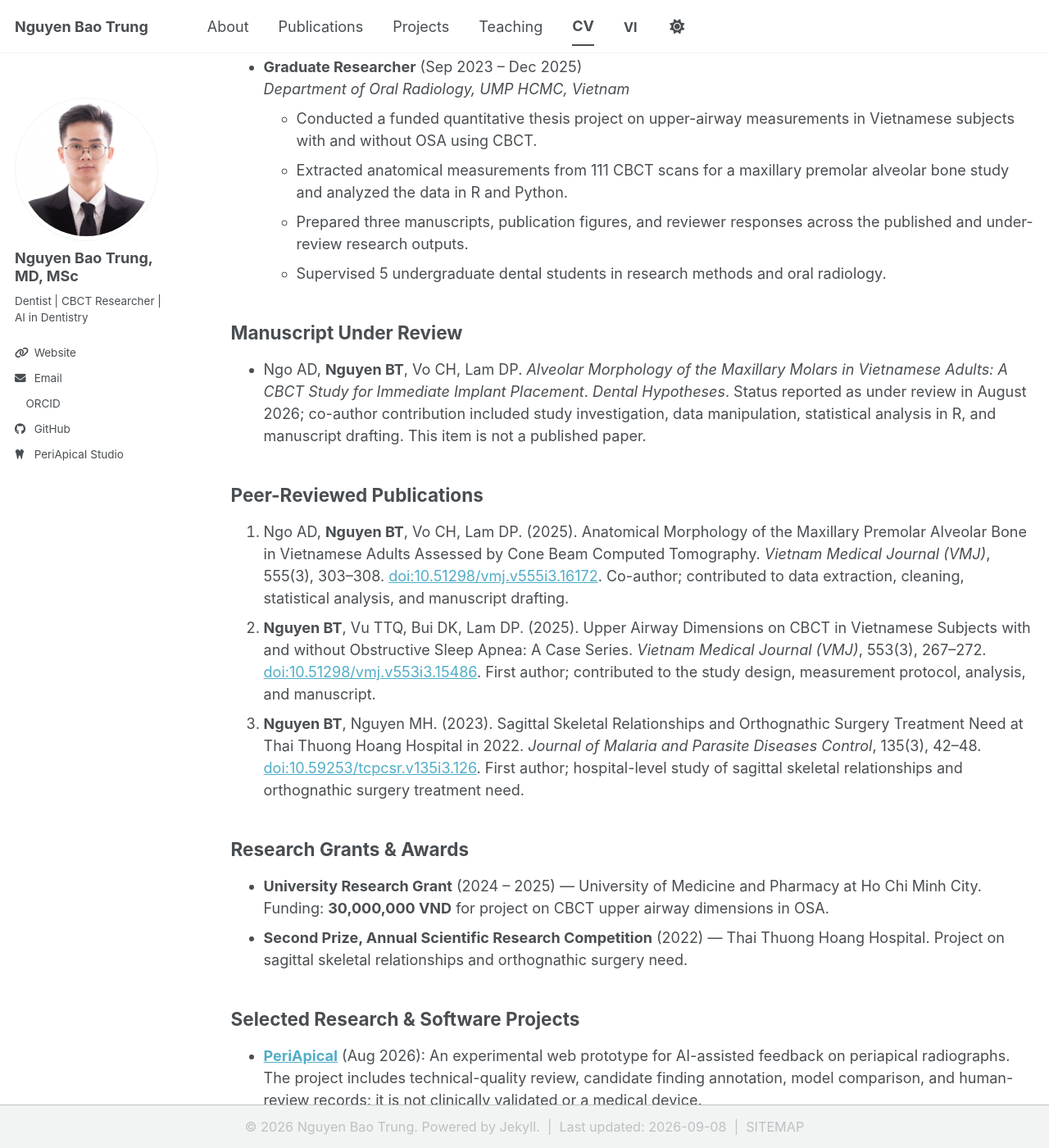
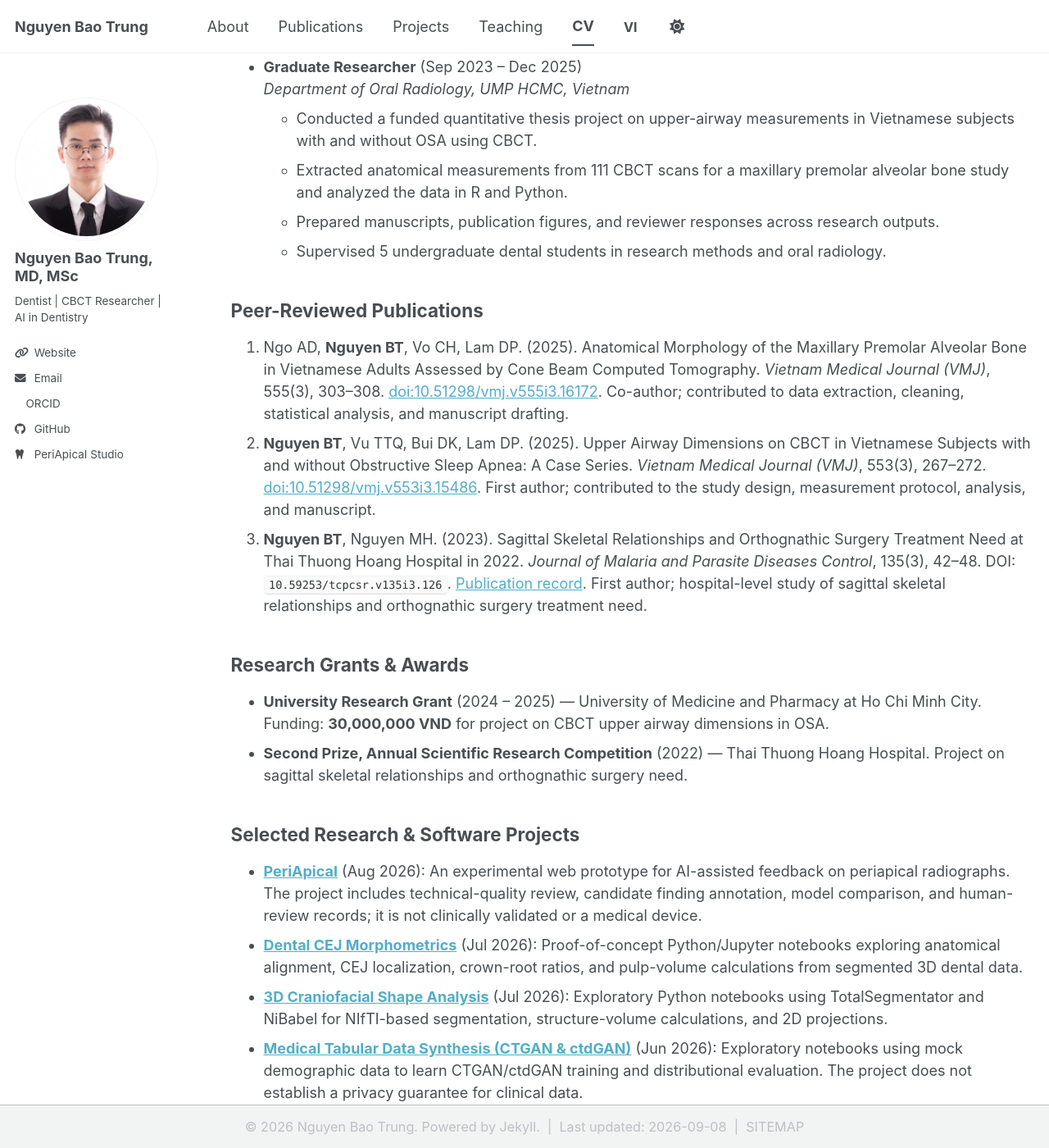
Before and after one commit to trungnb/trungnb.github.io, a Jekyll site: the page built from _pages/cv.md, in a window 1280 px wide and 1400 px high, scrolled down 961 px. Shown: the whole window at 82% size. Built offline with Jekyll 4.4.1, drawn with Linux system fonts in a browser that asks for light colours; a style sheet for code colours, icons or effects is not loaded.

Commit message:
update
update

```diff
--- a/_pages/cv.md
+++ b/_pages/cv.md
@@ -34,16 +34,13 @@ redirect_from:
   *Department of Oral Radiology, UMP HCMC, Vietnam*
   * Conducted a funded quantitative thesis project on upper-airway measurements in Vietnamese subjects with and without OSA using CBCT.
   * Extracted anatomical measurements from 111 CBCT scans for a maxillary premolar alveolar bone study and analyzed the data in R and Python.
-  * Prepared three manuscripts, publication figures, and reviewer responses across the published and under-review research outputs.
+  * Prepared manuscripts, publication figures, and reviewer responses across research outputs.
   * Supervised 5 undergraduate dental students in research methods and oral radiology.
-
-## Manuscript Under Review
-* Ngo AD, **Nguyen BT**, Vo CH, Lam DP. *Alveolar Morphology of the Maxillary Molars in Vietnamese Adults: A CBCT Study for Immediate Implant Placement*. *Dental Hypotheses*. Status reported as under review in August 2026; co-author contribution included study investigation, data manipulation, statistical analysis in R, and manuscript drafting. This item is not a published paper.
 
 ## Peer-Reviewed Publications
 1. Ngo AD, **Nguyen BT**, Vo CH, Lam DP. (2025). Anatomical Morphology of the Maxillary Premolar Alveolar Bone in Vietnamese Adults Assessed by Cone Beam Computed Tomography. *Vietnam Medical Journal (VMJ)*, 555(3), 303–308. [doi:10.51298/vmj.v555i3.16172](https://doi.org/10.51298/vmj.v555i3.16172). Co-author; contributed to data extraction, cleaning, statistical analysis, and manuscript drafting.
 2. **Nguyen BT**, Vu TTQ, Bui DK, Lam DP. (2025). Upper Airway Dimensions on CBCT in Vietnamese Subjects with and without Obstructive Sleep Apnea: A Case Series. *Vietnam Medical Journal (VMJ)*, 553(3), 267–272. [doi:10.51298/vmj.v553i3.15486](https://doi.org/10.51298/vmj.v553i3.15486). First author; contributed to the study design, measurement protocol, analysis, and manuscript.
-3. **Nguyen BT**, Nguyen MH. (2023). Sagittal Skeletal Relationships and Orthognathic Surgery Treatment Need at Thai Thuong Hoang Hospital in 2022. *Journal of Malaria and Parasite Diseases Control*, 135(3), 42–48. [doi:10.59253/tcpcsr.v135i3.126](https://doi.org/10.59253/tcpcsr.v135i3.126). First author; hospital-level study of sagittal skeletal relationships and orthognathic surgery treatment need.
+3. **Nguyen BT**, Nguyen MH. (2023). Sagittal Skeletal Relationships and Orthognathic Surgery Treatment Need at Thai Thuong Hoang Hospital in 2022. *Journal of Malaria and Parasite Diseases Control*, 135(3), 42–48. DOI: `10.59253/tcpcsr.v135i3.126`. [Publication record](https://www.researchgate.net/publication/372064327_TUONG_QUAN_XUONG_HAM_CHIEU_TRUOC_SAU_VA_TY_LE_CAN_DIEU_TRI_PHAU_THUAT_CHINH_HINH_THEO_IOFTN_TAI_BENH_VIEN_THAI_THUONG_HOANG_NAM_2022). First author; hospital-level study of sagittal skeletal relationships and orthognathic surgery treatment need.
 
 ## Research Grants & Awards
 * **University Research Grant** (2024 – 2025) — University of Medicine and Pharmacy at Ho Chi Minh City. Funding: **30,000,000 VND** for project on CBCT upper airway dimensions in OSA.
```
Also changed, not shown: _pages/about-vi.md (+1 -1 lines), _pages/about.md (+1 -1 lines), _pages/cv-vi.md (+2 -5 lines), _publications/2023-07-01-orthognathic-treatment-need-vi.md (+3 -2 lines), _publications/2023-07-01-orthognathic-treatment-need.md (+3 -2 lines).
